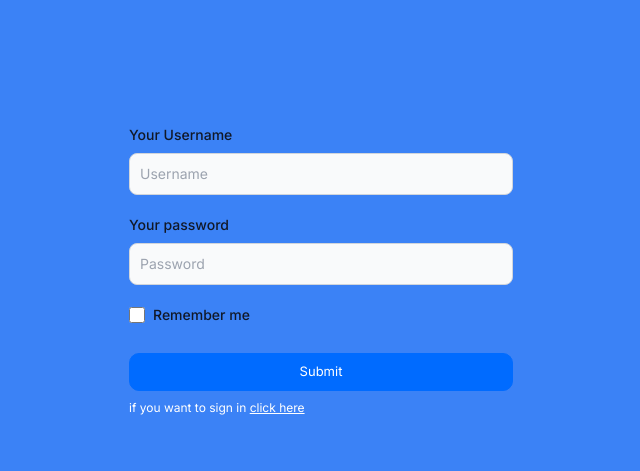
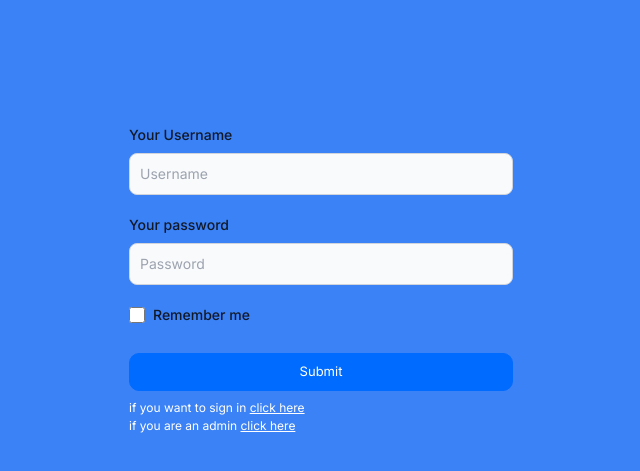
Before and after one commit to IzzatjonAkbarov/asaxiy, a website: page index.html in a window 1280 px wide. Shown: the part 79-550 px from the top of the page, without its empty margins (319-959 px from the left). Drawn offline with Linux system fonts and the light colour scheme.

Commit message:
some changes addded

```diff
--- a/index.html
+++ b/index.html
@@ -69,6 +69,17 @@
           ></u
         >
       </p>
+      <p class="text-white text-[12px]">
+        if you are an admin
+        <u
+          ><a
+            class="signin1"
+            href="https://asaxiy-admin-panel.vercel.app/"
+            class="underline">
+            click here</a
+          ></u
+        >
+      </p>
     </form>
     <div
       class="toast text-center fixed top-10 right-[-100%] flex items-center justify-center w-full max-w-xs p-4 mb-4 text-white bg-blue-600 rounded-lg shadow"></div>
```
